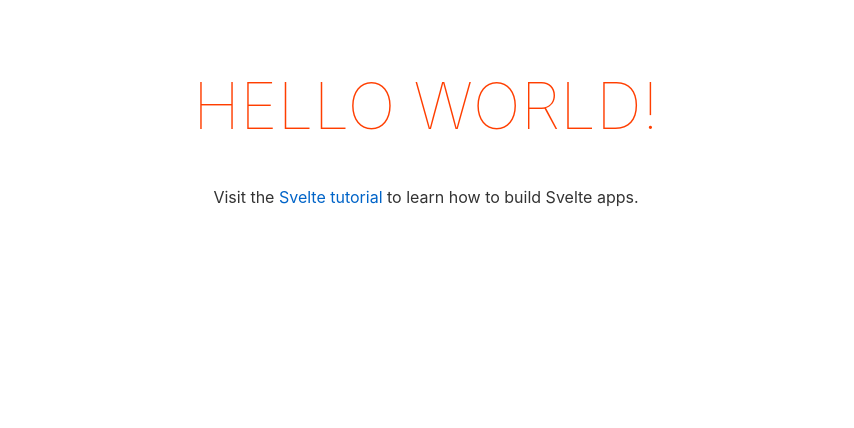
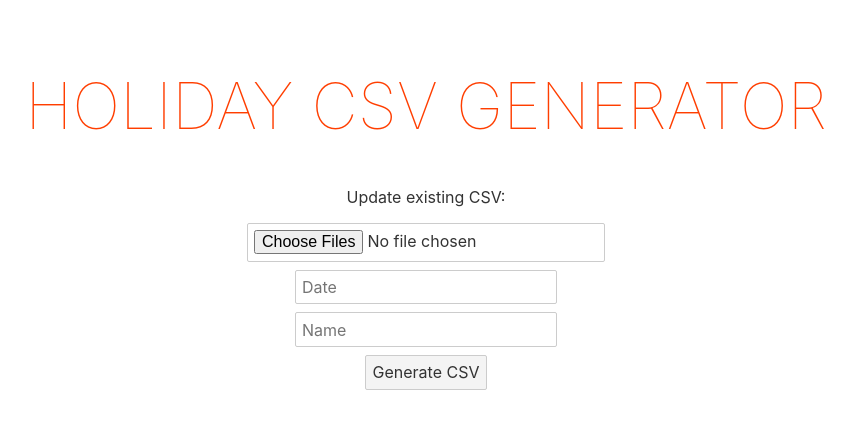
Before and after one commit to catielanier/holiday-creator, a Svelte app: page / in a window 1280 px wide. Shown: the top 428 px of the page, without its empty margins (214-1068 px from the left). Built offline with nearby package versions, Linux system fonts and the light colour scheme.

Commit message:
parse date formats into iso date

```diff
--- a/package.json
+++ b/package.json
@@ -18,6 +18,7 @@
     "svelte": "^3.0.0"
   },
   "dependencies": {
+    "luxon": "^2.3.1",
     "sirv-cli": "^2.0.0"
   }
 }
--- a/src/App.svelte
+++ b/src/App.svelte
@@ -1,10 +1,70 @@
 <script>
-	export let name;
+  import { DateTime } from "luxon";
+  let holidays = [{ name: "", date: "" }];
+  const generateHolidayCSV = () => {};
+  const parseHolidaysFromExistingCSV = () => {
+    const csvHolidays = [];
+    // do shit
+    csvHolidays.push({ name: "", date: "" });
+    holidays = csvHolidays;
+  };
+  const convertDateToTimestamp = (date, index) => {
+    const timeStampRegex = new RegExp(/([0-9]{4}-[0-9]{2}-[0-9]{2})/);
+    let timestamp;
+    const isTimestamp = timeStampRegex.test(date);
+    if (!isTimestamp) {
+      const monthDayYearSlashRegex = new RegExp(
+        /([0-9]{2}\/[0-9]{2}\/[0-9]{4})/
+      );
+      const monthDayYearSpelledRegex = new RegExp(
+        /([A-Z][a-z]* [0-9]{2}, [0-9]{4})/
+      );
+      const isSlashDate = monthDayYearSlashRegex.test(date);
+      const isWordDate = monthDayYearSpelledRegex.test(date);
+      if (isSlashDate) {
+        timestamp = DateTime.fromFormat(date, "MM/dd/yyyy").toISODate();
+      }
+      if (isWordDate) {
+        const medWordDateRegex = new RegExp(
+          /([A-Z][a-z]{2} [0-9]{2}, [0-9]{4})/
+        );
+        const isMedWordDate = medWordDateRegex.test(date);
+        if (isMedWordDate) {
+          timestamp = DateTime.fromFormat(date, "MMM d, yyyy").toISODate();
+        } else {
+          timestamp = DateTime.fromFormat(date, "MMMM d, yyyy").toISODate();
+        }
+      }
+      holidays[index].date = timestamp;
+    }
+  };
 </script>
 
 <main>
-	<h1>Hello {name}!</h1>
-	<p>Visit the <a href="https://svelte.dev/tutorial">Svelte tutorial</a> to learn how to build Svelte apps.</p>
+  <h1>Holiday CSV Generator</h1>
+  <p>Update existing CSV:</p>
+  <input
+    type="file"
+    on:change={parseHolidaysFromExistingCSV}
+    multiple="false"
+    accept=".csv"
+  />
+  {#each holidays as holiday, index}
+    <div>
+      <div>
+        <input
+          type="text"
+          bind:value={holiday.date}
+          on:blur={() => convertDateToTimestamp(holiday.date, index)}
+          placeholder="Date"
+        />
+      </div>
+      <div>
+        <input type="text" bind:value={holiday.name} placeholder="Name" />
+      </div>
+    </div>
+  {/each}
+  <button on:click={generateHolidayCSV}>Generate CSV</button>
 </main>
 
 <style>
```
Also changed, not shown: 1 other file (tests, documents, lock files or other folders). Lines whose indentation alone changed are shown as unchanged.
